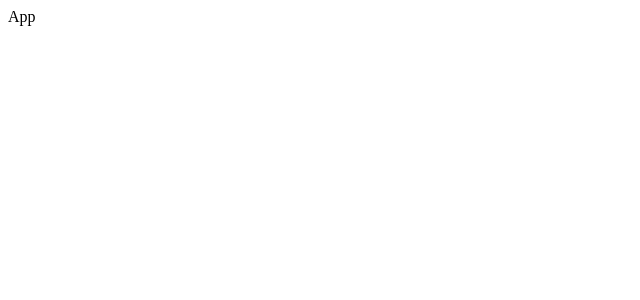
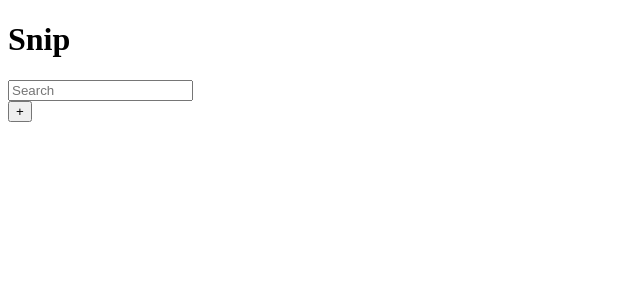
Before and after one commit to SchoolOfCode/bc13_w9_project-frontend-snip-fyi, a React (Create React App) app: page / in a window 1280 px wide. Shown: the top 300 px of the page, without its empty margins (0-640 px from the left). Built offline with nearby package versions, Linux system fonts and the light colour scheme.

Commit message:
started filling in some component logic

```diff
--- a/src/components/AddButton/AddButton.jsx
+++ b/src/components/AddButton/AddButton.jsx
@@ -1,5 +1,9 @@
 import React from "react";
 
-export default function AddButton() {
-  return <div>AddButton</div>;
+export default function AddButton({ setIsModalOpen, buttonText }) {
+  return (
+    <div>
+      <button onClick={() => setIsModalOpen(true)}>{buttonText}</button>
+    </div>
+  );
 }
--- a/src/components/App/App.jsx
+++ b/src/components/App/App.jsx
@@ -1,5 +1,45 @@
-import React from "react";
+import React, { useReducer, useState } from "react";
+import AddButton from "../AddButton/AddButton";
+import Header from "../Header/Header";
+import Search from "../Search/Search";
+
+const ACTIONS = {
+  ADD_SNIPPET: "ADD_SNIPPET",
+  DELETE_SNIPPET: "DELETE_SNIPPET",
+  EDIT_SNIPPET: "EDIT_SNIPPET",
+};
+
+const INITIAL_STATE = {
+  title: null,
+  codeSnippet: null,
+  description: null,
+  tags: [],
+  dateCreated: null,
+  commentIds: [],
+};
+
+function cardReducer(state, action) {
+  switch (action.type) {
+    case ACTIONS.ADD_SNIPPET:
+      return console.log("hello world");
+    default:
+      return state;
+  }
+}
 
 export default function App() {
-  return <div>App</div>;
+  // TODO work out a card object design
+  const [state, dispatch] = useReducer(cardReducer, INITIAL_STATE);
+  // False by default
+  const [isModalOpen, setIsModalOpen] = useState(false);
+
+  console.log(isModalOpen);
+
+  return (
+    <div>
+      <Header title="Snip" />
+      <Search />
+      <AddButton setIsModalOpen={setIsModalOpen} buttonText="+" />
+    </div>
+  );
 }
--- a/src/components/Card/Card.jsx
+++ b/src/components/Card/Card.jsx
@@ -0,0 +1,5 @@
+import React from "react";
+
+export default function Card() {
+  return <div>Card</div>;
+}
--- /dev/null
+++ b/src/components/Header/Header.jsx
@@ -0,0 +1,9 @@
+import React from "react";
+
+export default function Header({ title }) {
+  return (
+    <header>
+      <h1>{title}</h1>
+    </header>
+  );
+}
--- a/src/components/Search/Search.jsx
+++ b/src/components/Search/Search.jsx
@@ -1,5 +1,18 @@
-import React from "react";
+import React, { useState } from "react";
 
 export default function Search() {
-  return <div>Search</div>;
+  const [searchInput, setSearchInput] = useState("");
+
+  console.log(searchInput);
+
+  return (
+    <div className="Search">
+      <input
+        onChange={(e) => setSearchInput(e.target.value)}
+        type="search"
+        // TODO Add search icon to placeholder
+        placeholder="Search"
+      />
+    </div>
+  );
 }
```
